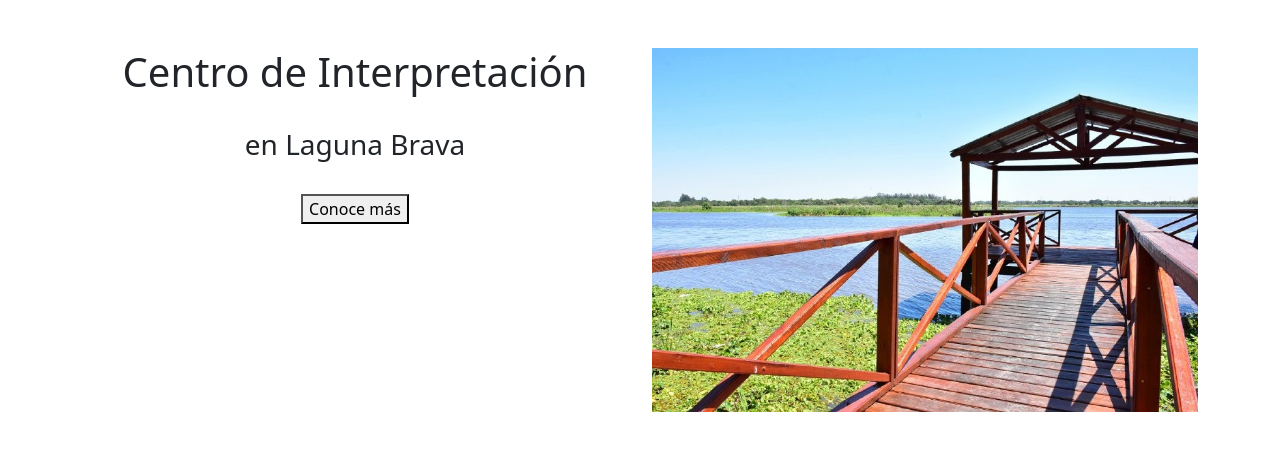
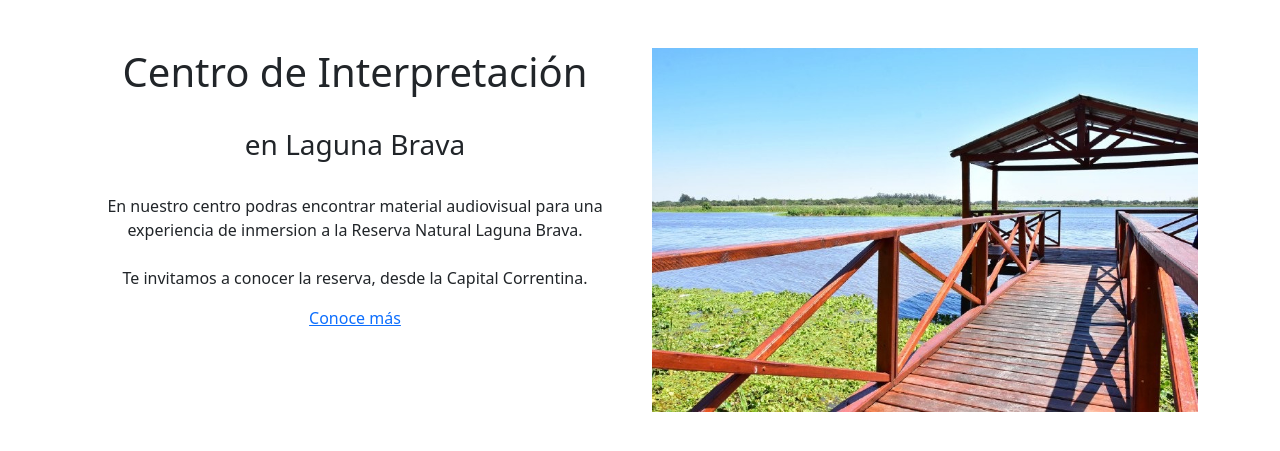
Before and after one commit to sqlote/sqlote.github.io, a PHP site: page /lagunabrava/index.html in a window 1280 px wide. Shown: the part 24-475 px from the top of the page. Run offline with PHP 8.4, Linux system fonts and the light colour scheme.

Commit message:
updating laguna brava

```diff
--- a/lagunabrava/index.html
+++ b/lagunabrava/index.html
@@ -24,7 +24,8 @@
                             <center>
                             <h1>Centro de Interpretación</h1><br>
                             <h3>en Laguna Brava</h3> <br>
-                                <button>Conoce más</button>
+                            <p>En nuestro centro podras encontrar material audiovisual para una experiencia de inmersion a la Reserva Natural Laguna Brava. <br> <br> Te invitamos a conocer la reserva, desde la Capital Correntina.</p>
+                                <a href="centro.html" class="button">Conoce más</a>
                             </center>
                         </div>
 
--- a/lagunabrava/style.css
+++ b/lagunabrava/style.css
@@ -3,3 +3,7 @@
     justify-content: center;
 
 }
+
+.button{
+
+}
```
